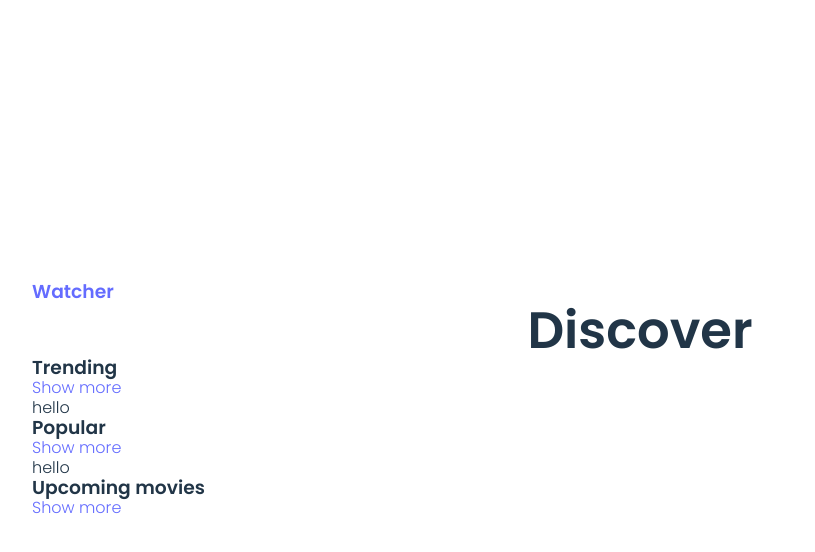
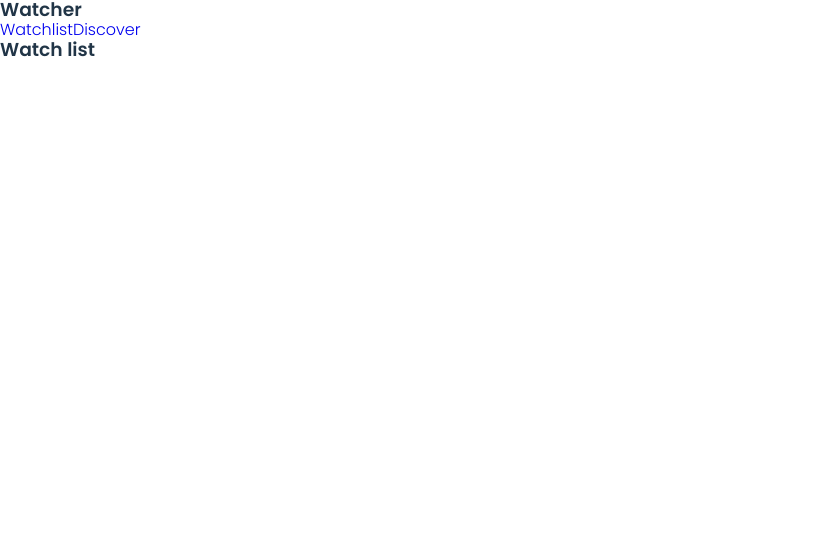
Before and after one commit to david4473/watchlist-app, a React (Vite) app: page / in a window 1280 px wide. Shown: the top 552 px of the page, without its empty margins (0-815 px from the left). Built offline with nearby package versions, Linux system fonts and the light colour scheme.

Commit message:
added a laytout component

```diff
--- a/src/App.jsx
+++ b/src/App.jsx
@@ -5,7 +5,7 @@ import { Link } from "react-router-dom";
 import Trending from "./component/trending";
 import InTheaters from "./component/inTheaters";
 import Popular from "./component/popular";
-import FreeToWatch from "./component/freeToWatch";
+import Discover from "./pages/discover/discover";
 
 function App() {
   const [toggle, setToggle] = useState(false);
@@ -17,32 +17,7 @@ function App() {
           <h3>Watcher</h3>
         </Link>
       </nav>
-      <div>
-        <h1>Discover</h1>
-        <div className="items">
-          <div>
-            <h3>Trending</h3>
-            <Link to={"/Trendingmovies"}>Show more</Link>
-            <Trending />
-          </div>
-          <div className="slide">{/* placeholder */}</div>
-        </div>
-        <div className="items">
-          <div>
-            <h3>Popular</h3>
-            <Link to={"/Popularmovies"}>Show more</Link>
-            <Popular />
-          </div>
-          <div className="slide">{/* placeholder */}</div>
-        </div>
-        <div className="items">
-          <div>
-            <h3>Upcoming movies</h3>
-            <Link to={"/UpcomingMovies"}>Show more</Link>
-          </div>
-          <div className="slide">{/* placeholder */}</div>
-        </div>
-      </div>
+      <Discover />
     </div>
   );
 }
--- a/src/component/cards/cards.jsx
+++ b/src/component/cards/cards.jsx
@@ -3,16 +3,19 @@ import { Link } from "react-router-dom";
 import styles from "./cards.module.scss";
 
 function Cards({ title, image, link }) {
+  const newTitle =
+    title.length > title.slice(0, 16).length
+      ? `${title.slice(0, 16)}...`
+      : title;
+
   return (
     <div className={styles.cards}>
       <Link to={link}>
         <img src={image} alt={title} className={styles.img} />
       </Link>
-      <div>
-        <Link to={link}>
-          <p className={styles.title}>{title.slice(0, 20)}</p>
-        </Link>
-      </div>
+      <Link to={link}>
+        <p className={styles.title}>{newTitle}</p>
+      </Link>
     </div>
   );
 }
--- a/src/component/cards/cards.module.scss
+++ b/src/component/cards/cards.module.scss
@@ -10,7 +10,8 @@
   }
 
   .title {
-    font-size: 13px;
+    font-size: 14px;
     margin-top: 5px;
+    color: white;
   }
 }
--- a/src/component/pageContent/pageContent.module.scss
+++ b/src/component/pageContent/pageContent.module.scss
@@ -1,7 +1,8 @@
 .content_wrapper {
   display: grid;
   grid-template-columns: repeat(5, 140px);
-  gap: 28px;
+  column-gap: 28px;
+  row-gap: 44px;
   margin: 0 auto;
   max-width: 840px;
 }
--- a/src/index.scss
+++ b/src/index.scss
@@ -15,7 +15,6 @@
 
 a {
   font-weight: 500;
-  color: #646cff;
   text-decoration: inherit;
 }
 
@@ -27,29 +26,9 @@ h1 {
   text-align: center;
 }
 
-body {
-  margin: 0;
-  display: flex;
-  place-items: center;
-  min-width: 320px;
-  min-height: 100vh;
-}
-
 h1 {
   font-size: 3.2em;
   line-height: 1.1;
-}
-
-.main-wrapper {
-  display: flex;
-  flex-direction: column;
-  align-items: center;
-  width: 100%;
-}
-
-.wrapper {
-  display: flex;
-  margin: 20px;
 }
 
 @media (prefers-color-scheme: light) {
--- /dev/null
+++ b/src/layout/rootLayout.jsx
@@ -0,0 +1,22 @@
+import { NavLink, Outlet } from "react-router-dom";
+import styles from "./rootLayout.module.scss";
+
+const RootLayout = () => {
+  return (
+    <div className={styles.root_layout}>
+      <header>
+        <nav>
+          <h3>Watcher</h3>
+          <NavLink to="/">Watchlist</NavLink>
+          <NavLink to="discover">Discover</NavLink>
+        </nav>
+      </header>
+
+      <main>
+        <Outlet />
+      </main>
+    </div>
+  );
+};
+
+export default RootLayout;
--- a/src/main.jsx
+++ b/src/main.jsx
@@ -1,6 +1,13 @@
 import React from "react";
 import ReactDOM from "react-dom/client";
-import { BrowserRouter, Route, Routes } from "react-router-dom";
+import {
+  BrowserRouter,
+  createBrowserRouter,
+  createRoutesFromElements,
+  Route,
+  RouterProvider,
+  Routes,
+} from "react-router-dom";
 import App from "./App";
 import { Movie } from "./pages/movieDetails/movieDetails";
 import PopularMovies from "./pages/popularMovies/popularMovies";
@@ -10,20 +17,25 @@ import TrendingMovies from "./pages/trendingMovies/trendingMovies";
 import TrendingShows from "./pages/trendingShows/trendingShows";
 import "./index.scss";
 import WatchList from "./pages/watchList/watchList";
+import RootLayout from "./layout/rootLayout";
+import Discover from "./pages/discover/discover";
 
-ReactDOM.createRoot(document.getElementById("root")).render(
-  <BrowserRouter>
-    <Routes>
-      //Routes
-      <Route path="/" element={<App />} />
+const router = createBrowserRouter(
+  createRoutesFromElements(
+    <Route path="/" element={<RootLayout />}>
+      <Route index element={<WatchList />} />
+      <Route path="/discover" element={<Discover />} />
       <Route path="/trendingmovies" element={<TrendingMovies />} />
       <Route path="/trendingshow" element={<TrendingShows />} />
       <Route path="/popularMovies" element={<PopularMovies />} />
       <Route path="/popularshows" element={<PopularShows />} />
       <Route path="/upcomingmovies" element={<UpcomingMovies />} />
-      <Route path="/watchlist" element={<WatchList />} />
       //Route parameters
       <Route path="/:customPath/:id" element={<Movie />} />
-    </Routes>
-  </BrowserRouter>
+    </Route>
+  )
 );
+
+ReactDOM.createRoot(document.getElementById("root")).render(
+  <RouterProvider router={router} />
+);
--- /dev/null
+++ b/src/pages/discover/discover.jsx
@@ -0,0 +1,38 @@
+import { useState, useEffect } from "react";
+import { Link } from "react-router-dom";
+import Trending from "../../component/trending";
+import InTheaters from "../../component/inTheaters";
+import Popular from "../../component/popular";
+
+const Discover = () => {
+  return (
+    <div>
+      <h1>Discover</h1>
+      <div className="items">
+        <div>
+          <h3>Trending</h3>
+          <Link to={"/Trendingmovies"}>Show more</Link>
+          <Trending />
+        </div>
+        <div className="slide">{/* placeholder */}</div>
+      </div>
+      <div className="items">
+        <div>
+          <h3>Popular</h3>
+          <Link to={"/Popularmovies"}>Show more</Link>
+          <Popular />
+        </div>
+        <div className="slide">{/* placeholder */}</div>
+      </div>
+      <div className="items">
+        <div>
+          <h3>Upcoming movies</h3>
+          <Link to={"/UpcomingMovies"}>Show more</Link>
+        </div>
+        <div className="slide">{/* placeholder */}</div>
+      </div>
+    </div>
+  );
+};
+
+export default Discover;
--- a/src/pages/watchList/watchList.jsx
+++ b/src/pages/watchList/watchList.jsx
@@ -7,14 +7,10 @@ import styles from "./watchList.module.scss";
 function WatchList() {
   const movies = useSlice((state) => state.watchList);
 
-  console.log(movies);
-
-  const location = useLocation().pathname;
-
   return (
     <div>
       <h3>Watch list</h3>
-      <Content movies={movies} location={location} />
+      <Content movies={movies} location={"/watchlist"} />
     </div>
   );
 }
```
Also changed, not shown: src/layout/rootLayout.module.scss (added), src/pages/discover/discover.module.scss (added).
